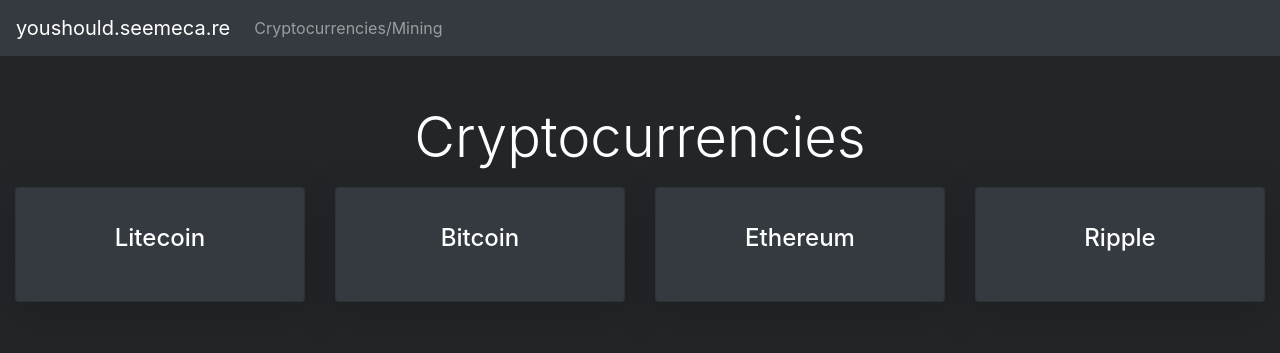
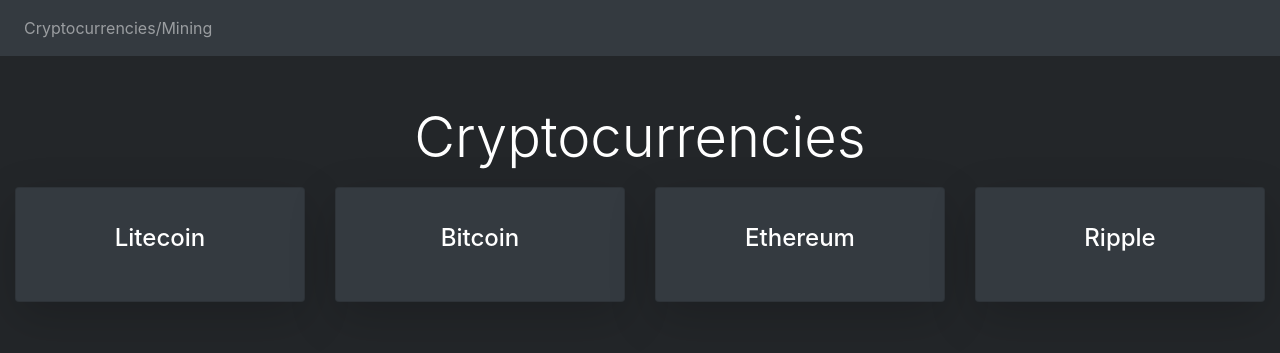
Before and after one commit to Rawbrekt/rawbrekt.github.io, a plain HTML site: page index.html in a window 1280 px wide. Drawn offline with Linux system fonts and the light colour scheme; files that its build step writes are made by us from their sources; no server answers.

Commit message:
Update index.html

```diff
--- a/index.html
+++ b/index.html
@@ -13,8 +13,6 @@
    <body style="background-color: #232629">
 
       <nav class="navbar navbar-expand navbar-dark bg-dark">
-         <a class="navbar-brand" href="#">youshould.seemeca.re</a>
-
 
          <div class="collapse navbar-collapse" id="navbarsExample02">
            <ul class="navbar-nav mr-auto">
```
